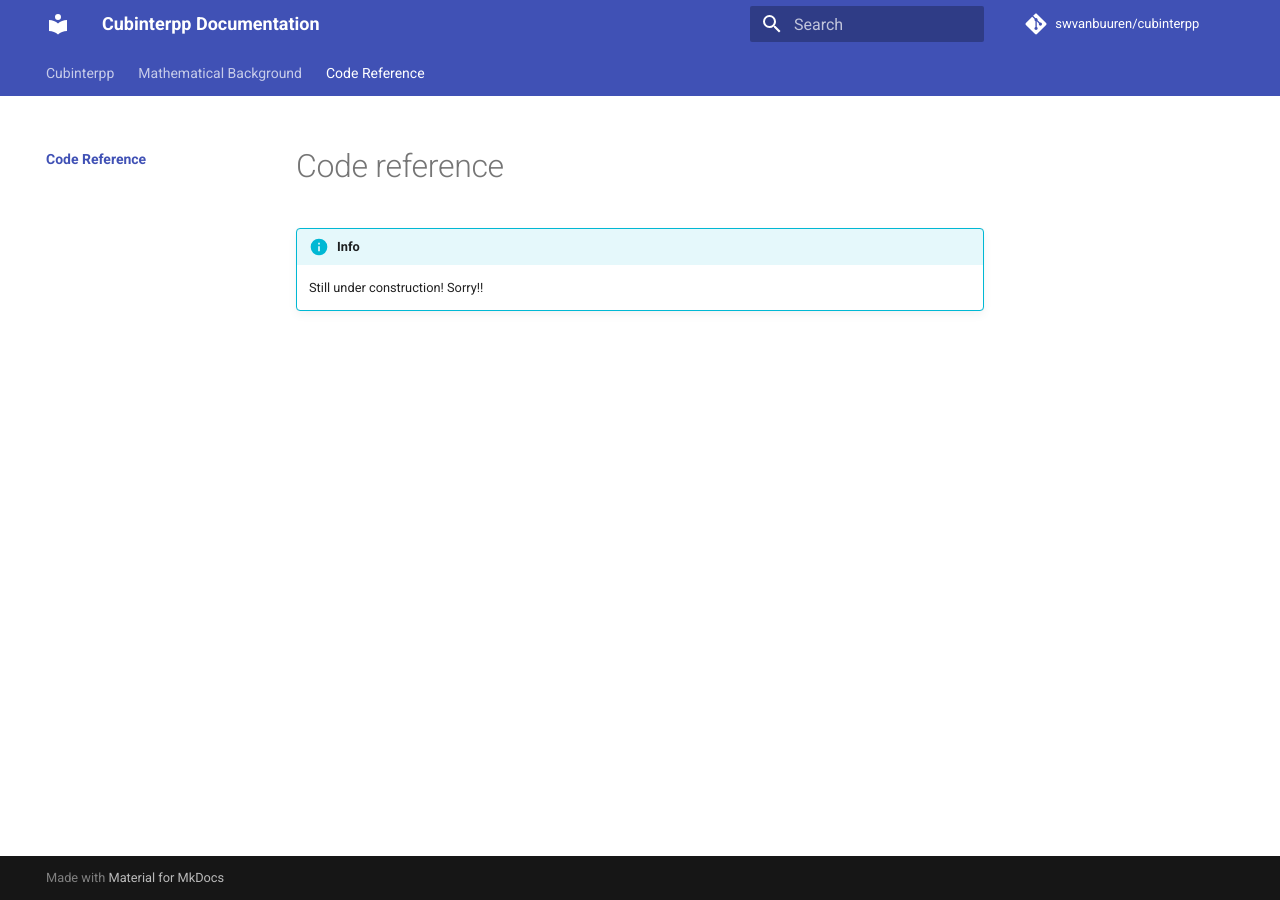
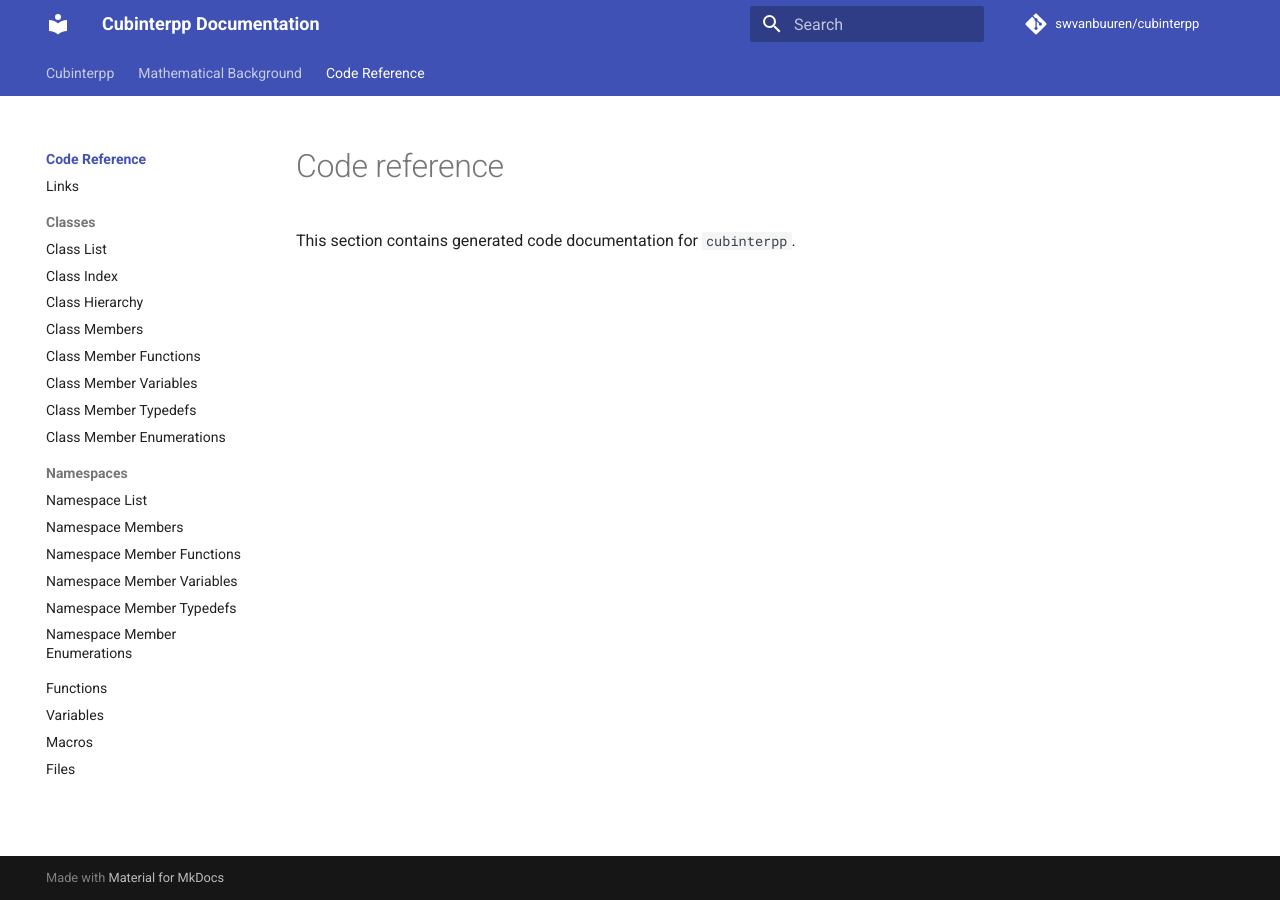
Before and after one commit to swvanbuuren/cubinterpp, an MkDocs documentation site: the page built from docs/reference/index.md, in a window 1280 px wide. Built offline with MkDocs 1.6.1 and Material for MkDocs 9.7.7, drawn with Linux system fonts in a browser that asks for light colours; comment, search, counter and statistics services are not loaded.

Commit message:
docs: Add code documentation
Signed-off-by: Sietze van Buuren <s.van.buuren@gmail.com>

```diff
--- a/docs/reference/index.md
+++ b/docs/reference/index.md
@@ -1,5 +1,3 @@
 # Code reference
 
-!!! info
-
-    Still under construction! Sorry!!
+This section contains generated code documentation for `cubinterpp`.
--- a/mkdocs.yml
+++ b/mkdocs.yml
@@ -19,6 +19,15 @@ plugins:
         python:
           options:
             show_root_toc_entry: false
+  - mkdoxy:
+      projects:
+        reference:
+          src-dirs: include/ src/
+          full-doc: True
+          doxy-cfg:
+            FILE_PATTERNS: "*.cpp *.h*"
+            EXAMPLE_PATH: examples
+            RECURSIVE: True
 
 markdown_extensions:
   - attr_list
@@ -56,3 +65,24 @@ nav:
     - Cubic interpolation: theory/cubic.md
   - Code Reference:
     - reference/index.md
+    - Links: reference/links.md
+    - Classes:
+        - Class List: reference/annotated.md
+        - Class Index: reference/classes.md
+        - Class Hierarchy: reference/hierarchy.md
+        - Class Members: reference/class_members.md
+        - Class Member Functions: reference/class_member_functions.md
+        - Class Member Variables: reference/class_member_variables.md
+        - Class Member Typedefs: reference/class_member_typedefs.md
+        - Class Member Enumerations: reference/class_member_enums.md
+    - Namespaces:
+        - Namespace List: reference/namespaces.md
+        - Namespace Members: reference/namespace_members.md
+        - Namespace Member Functions: reference/namespace_member_functions.md
+        - Namespace Member Variables: reference/namespace_member_variables.md
+        - Namespace Member Typedefs: reference/namespace_member_typedefs.md
+        - Namespace Member Enumerations: reference/namespace_member_enums.md
+    - Functions: reference/functions.md
+    - Variables: reference/variables.md
+    - Macros: reference/macros.md
+    - Files: reference/files.md
```
Also changed, not shown: docs/usage.md (+1 -1 lines), 1 other file.
